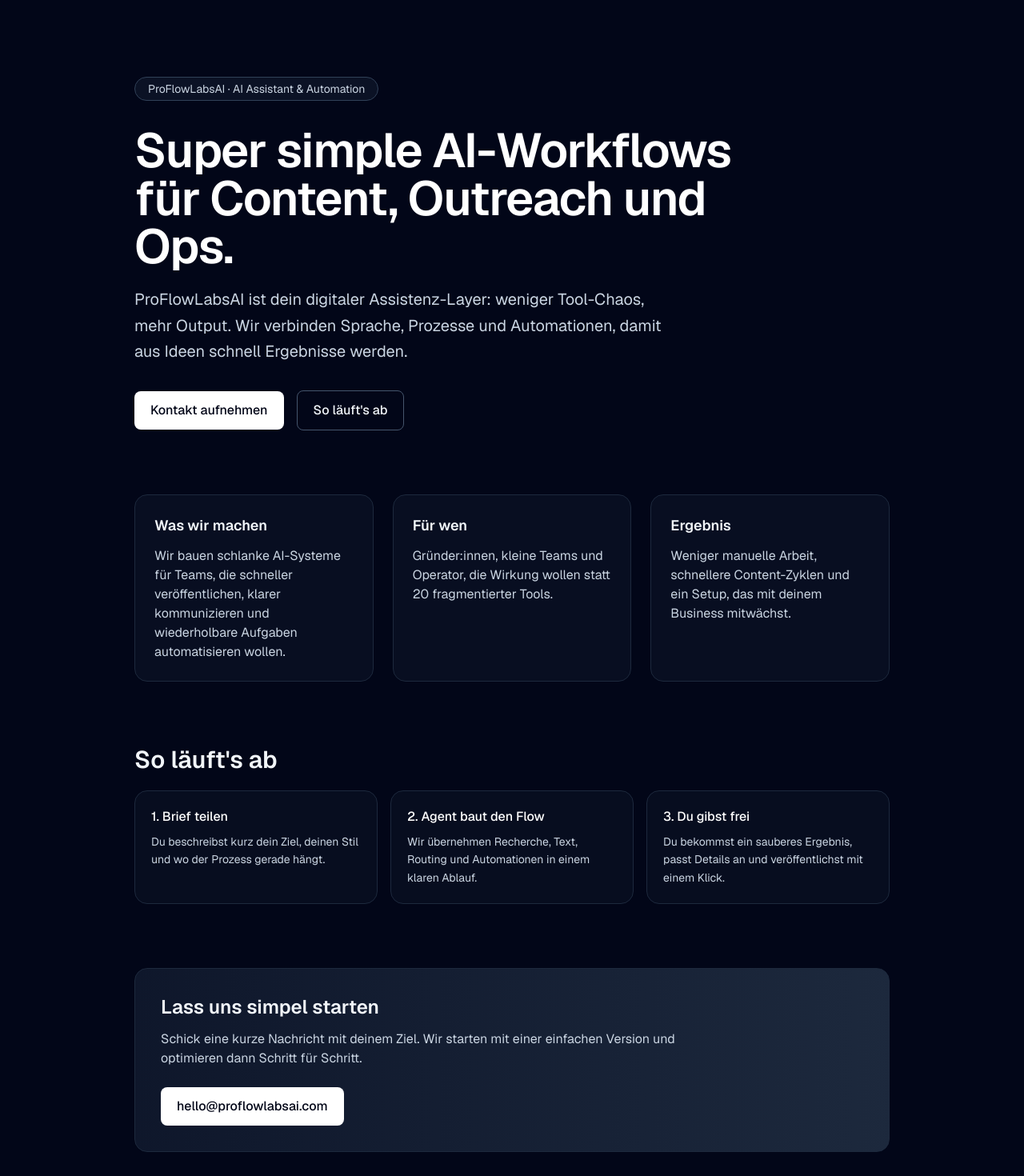
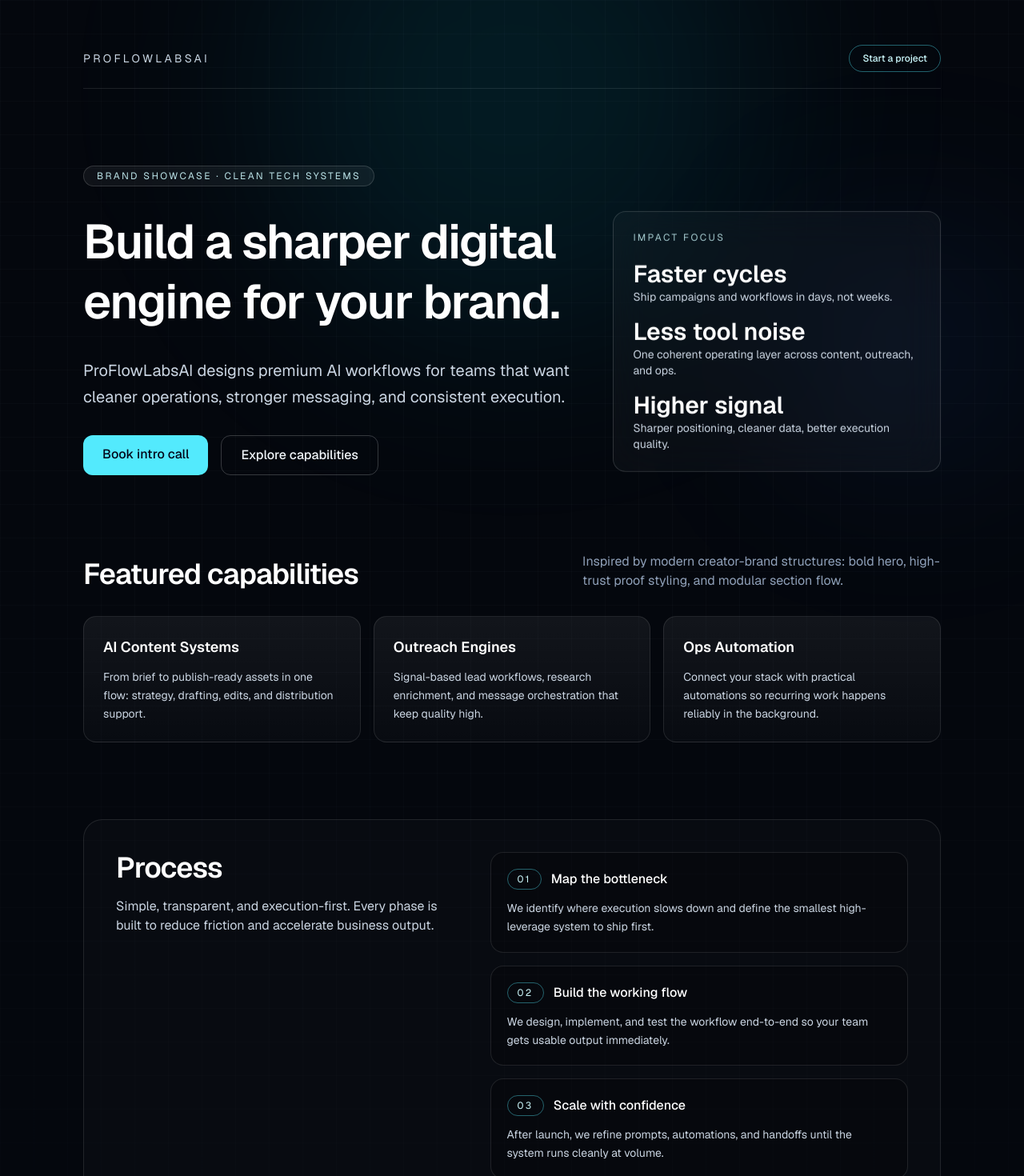
Before and after one commit to proflowlabs-ai/proflowlabsai-web, a Next.js app: page / in a window 1280 px wide. Shown: the top 1470 px of the page at 80% size. Built offline with nearby package versions, Linux system fonts and the light colour scheme.

Commit message:
Redesign homepage into clean tech brand showcase

```diff
--- a/app/globals.css
+++ b/app/globals.css
@@ -1,8 +1,8 @@
 @import "tailwindcss";
 
 :root {
-  --background: #020617;
-  --foreground: #f8fafc;
+  --background: #04070d;
+  --foreground: #f8fbff;
 }
 
 @theme inline {
@@ -19,5 +19,33 @@
   margin: 0;
   background: var(--background);
   color: var(--foreground);
-  font-family: var(--font-geist-sans), Inter, system-ui, sans-serif;
+  font-family: var(--font-geist-sans), "Segoe UI", system-ui, sans-serif;
 }
+
+.hero-grid {
+  background-image:
+    linear-gradient(to right, rgba(148, 163, 184, 0.08) 1px, transparent 1px),
+    linear-gradient(to bottom, rgba(148, 163, 184, 0.08) 1px, transparent 1px);
+  background-size: 42px 42px;
+  mask-image: radial-gradient(circle at top, black 30%, transparent 82%);
+}
+
+.float-card {
+  animation: drift 8s ease-in-out infinite;
+}
+
+@keyframes drift {
+  0%,
+  100% {
+    transform: translateY(0);
+  }
+  50% {
+    transform: translateY(-8px);
+  }
+}
+
+@media (prefers-reduced-motion: reduce) {
+  .float-card {
+    animation: none;
+  }
+}
--- a/app/page.tsx
+++ b/app/page.tsx
@@ -1,111 +1,206 @@
-const steps = [
+const capabilities = [
   {
-    title: "1. Brief teilen",
+    title: "AI Content Systems",
     description:
-      "Du beschreibst kurz dein Ziel, deinen Stil und wo der Prozess gerade hängt.",
+      "From brief to publish-ready assets in one flow: strategy, drafting, edits, and distribution support.",
   },
   {
-    title: "2. Agent baut den Flow",
+    title: "Outreach Engines",
     description:
-      "Wir übernehmen Recherche, Text, Routing und Automationen in einem klaren Ablauf.",
+      "Signal-based lead workflows, research enrichment, and message orchestration that keep quality high.",
   },
   {
-    title: "3. Du gibst frei",
+    title: "Ops Automation",
     description:
-      "Du bekommst ein sauberes Ergebnis, passt Details an und veröffentlichst mit einem Klick.",
+      "Connect your stack with practical automations so recurring work happens reliably in the background.",
   },
+];
+
+const processSteps = [
+  {
+    step: "01",
+    title: "Map the bottleneck",
+    description:
+      "We identify where execution slows down and define the smallest high-leverage system to ship first.",
+  },
+  {
+    step: "02",
+    title: "Build the working flow",
+    description:
+      "We design, implement, and test the workflow end-to-end so your team gets usable output immediately.",
+  },
+  {
+    step: "03",
+    title: "Scale with confidence",
+    description:
+      "After launch, we refine prompts, automations, and handoffs until the system runs cleanly at volume.",
+  },
+];
+
+const principles = [
+  "Clarity over complexity",
+  "Automation with human control",
+  "Fast iteration, measurable outcomes",
+  "Design that communicates trust",
 ];
 
 export default function Home() {
   return (
-    <main className="min-h-screen bg-slate-950 text-slate-100">
-      <div className="mx-auto flex w-full max-w-5xl flex-col gap-20 px-6 py-16 md:px-10 md:py-24">
-        <section className="space-y-8">
-          <span className="inline-flex rounded-full border border-slate-700 bg-slate-900/70 px-4 py-1 text-sm text-slate-300">
-            ProFlowLabsAI · AI Assistant & Automation
-          </span>
+    <main className="relative min-h-screen overflow-x-hidden bg-[#04070d] text-slate-100">
+      <div className="pointer-events-none absolute inset-0 hero-grid opacity-40" />
+      <div className="pointer-events-none absolute -top-48 left-1/2 h-[38rem] w-[38rem] -translate-x-1/2 rounded-full bg-cyan-400/10 blur-[130px]" />
+      <div className="pointer-events-none absolute right-0 top-72 h-72 w-72 rounded-full bg-blue-500/10 blur-[120px]" />
 
-          <div className="space-y-5">
-            <h1 className="max-w-3xl text-4xl font-semibold tracking-tight text-white md:text-6xl">
-              Super simple AI-Workflows für Content, Outreach und Ops.
+      <div className="mx-auto flex w-full max-w-6xl flex-col gap-24 px-6 pb-16 pt-10 md:px-10 md:pt-14">
+        <header className="flex items-center justify-between border-b border-white/10 pb-5">
+          <div className="text-sm tracking-[0.24em] text-slate-300">PROFLOWLABSAI</div>
+          <a
+            href="mailto:hello@proflowlabsai.com"
+            className="rounded-full border border-cyan-300/40 px-4 py-2 text-xs font-medium text-cyan-100 transition hover:border-cyan-200 hover:bg-cyan-300/10"
+          >
+            Start a project
+          </a>
+        </header>
+
+        <section className="relative grid gap-12 lg:grid-cols-[1.2fr_0.8fr] lg:items-end">
+          <div className="space-y-8">
+            <span className="inline-flex rounded-full border border-white/15 bg-white/5 px-4 py-1 text-xs uppercase tracking-[0.2em] text-cyan-100/90">
+              Brand Showcase · Clean Tech Systems
+            </span>
+            <h1 className="max-w-4xl text-balance text-4xl font-semibold leading-tight tracking-tight text-white md:text-6xl">
+              Build a sharper digital engine for your brand.
             </h1>
             <p className="max-w-2xl text-lg leading-relaxed text-slate-300 md:text-xl">
-              ProFlowLabsAI ist dein digitaler Assistenz-Layer: weniger Tool-Chaos,
-              mehr Output. Wir verbinden Sprache, Prozesse und Automationen, damit
-              aus Ideen schnell Ergebnisse werden.
+              ProFlowLabsAI designs premium AI workflows for teams that want cleaner
+              operations, stronger messaging, and consistent execution.
+            </p>
+            <div className="flex flex-wrap gap-4">
+              <a
+                href="mailto:hello@proflowlabsai.com"
+                className="rounded-xl bg-cyan-300 px-6 py-3 font-medium text-slate-950 transition hover:bg-cyan-200"
+              >
+                Book intro call
+              </a>
+              <a
+                href="#capabilities"
+                className="rounded-xl border border-white/20 px-6 py-3 font-medium text-slate-100 transition hover:border-cyan-200/70 hover:bg-white/5"
+              >
+                Explore capabilities
+              </a>
+            </div>
+          </div>
+
+          <div className="float-card rounded-2xl border border-white/15 bg-white/[0.03] p-6 backdrop-blur-xl">
+            <p className="text-xs uppercase tracking-[0.2em] text-cyan-100/80">Impact Focus</p>
+            <div className="mt-5 space-y-4">
+              <div>
+                <p className="text-3xl font-semibold text-white">Faster cycles</p>
+                <p className="text-sm text-slate-300">Ship campaigns and workflows in days, not weeks.</p>
+              </div>
+              <div>
+                <p className="text-3xl font-semibold text-white">Less tool noise</p>
+                <p className="text-sm text-slate-300">One coherent operating layer across content, outreach, and ops.</p>
+              </div>
+              <div>
+                <p className="text-3xl font-semibold text-white">Higher signal</p>
+                <p className="text-sm text-slate-300">Sharper positioning, cleaner data, better execution quality.</p>
+              </div>
+            </div>
+          </div>
+        </section>
+
+        <section id="capabilities" className="space-y-8">
+          <div className="flex items-end justify-between gap-6">
+            <h2 className="text-3xl font-semibold tracking-tight text-white md:text-4xl">
+              Featured capabilities
+            </h2>
+            <p className="max-w-md text-sm text-slate-400 md:text-base">
+              Inspired by modern creator-brand structures: bold hero, high-trust proof styling,
+              and modular section flow.
             </p>
           </div>
 
-          <div className="flex flex-wrap items-center gap-4">
-            <a
-              href="mailto:hello@proflowlabsai.com"
-              className="rounded-lg bg-white px-5 py-3 font-medium text-slate-950 transition hover:bg-slate-200"
-            >
-              Kontakt aufnehmen
-            </a>
-            <a
-              href="#how-it-works"
-              className="rounded-lg border border-slate-600 px-5 py-3 font-medium text-slate-100 transition hover:border-slate-400 hover:bg-slate-900"
-            >
-              So läuft&apos;s ab
-            </a>
-          </div>
-        </section>
-
-        <section className="grid gap-6 md:grid-cols-3">
-          <article className="rounded-2xl border border-slate-800 bg-slate-900/50 p-6">
-            <h2 className="text-lg font-semibold">Was wir machen</h2>
-            <p className="mt-3 text-slate-300">
-              Wir bauen schlanke AI-Systeme für Teams, die schneller veröffentlichen,
-              klarer kommunizieren und wiederholbare Aufgaben automatisieren wollen.
-            </p>
-          </article>
-          <article className="rounded-2xl border border-slate-800 bg-slate-900/50 p-6">
-            <h2 className="text-lg font-semibold">Für wen</h2>
-            <p className="mt-3 text-slate-300">
-              Gründer:innen, kleine Teams und Operator, die Wirkung wollen statt 20
-              fragmentierter Tools.
-            </p>
-          </article>
-          <article className="rounded-2xl border border-slate-800 bg-slate-900/50 p-6">
-            <h2 className="text-lg font-semibold">Ergebnis</h2>
-            <p className="mt-3 text-slate-300">
-              Weniger manuelle Arbeit, schnellere Content-Zyklen und ein Setup, das
-              mit deinem Business mitwächst.
-            </p>
-          </article>
-        </section>
-
-        <section id="how-it-works" className="space-y-5">
-          <h2 className="text-2xl font-semibold md:text-3xl">So läuft&apos;s ab</h2>
           <div className="grid gap-4 md:grid-cols-3">
-            {steps.map((step) => (
+            {capabilities.map((capability) => (
               <article
-                key={step.title}
-                className="rounded-2xl border border-slate-800 bg-slate-900/40 p-5"
+                key={capability.title}
+                className="group rounded-2xl border border-white/10 bg-gradient-to-b from-white/[0.06] to-white/[0.02] p-6 transition duration-300 hover:-translate-y-1 hover:border-cyan-200/40"
               >
-                <h3 className="font-medium text-white">{step.title}</h3>
-                <p className="mt-2 text-sm leading-relaxed text-slate-300">
-                  {step.description}
-                </p>
+                <h3 className="text-lg font-semibold text-white">{capability.title}</h3>
+                <p className="mt-3 text-sm leading-relaxed text-slate-300">{capability.description}</p>
               </article>
             ))}
           </div>
         </section>
 
-        <section className="rounded-2xl border border-slate-800 bg-gradient-to-r from-slate-900 to-slate-800 p-8">
-          <h2 className="text-2xl font-semibold">Lass uns simpel starten</h2>
-          <p className="mt-3 max-w-2xl text-slate-300">
-            Schick eine kurze Nachricht mit deinem Ziel. Wir starten mit einer
-            einfachen Version und optimieren dann Schritt für Schritt.
+        <section className="grid gap-10 rounded-3xl border border-white/10 bg-white/[0.02] p-8 md:p-10 lg:grid-cols-[0.9fr_1.1fr]">
+          <div>
+            <h2 className="text-3xl font-semibold tracking-tight text-white md:text-4xl">Process</h2>
+            <p className="mt-4 max-w-md text-slate-300">
+              Simple, transparent, and execution-first. Every phase is built to reduce friction and
+              accelerate business output.
+            </p>
+          </div>
+
+          <div className="grid gap-4">
+            {processSteps.map((step) => (
+              <article
+                key={step.step}
+                className="rounded-2xl border border-white/10 bg-black/20 p-5 transition hover:border-cyan-300/40"
+              >
+                <div className="flex items-center gap-3">
+                  <span className="rounded-full border border-cyan-300/40 px-3 py-1 text-xs tracking-[0.2em] text-cyan-100">
+                    {step.step}
+                  </span>
+                  <h3 className="font-medium text-white">{step.title}</h3>
+                </div>
+                <p className="mt-3 text-sm leading-relaxed text-slate-300">{step.description}</p>
+              </article>
+            ))}
+          </div>
+        </section>
+
+        <section className="grid gap-8 lg:grid-cols-[1.1fr_0.9fr]">
+          <div>
+            <h2 className="text-3xl font-semibold tracking-tight text-white md:text-4xl">Principles</h2>
+            <p className="mt-4 max-w-xl text-slate-300">
+              We borrow the best from high-end personal-brand websites: clarity in hierarchy,
+              restraint in color, and interaction details that feel polished without slowing performance.
+            </p>
+          </div>
+          <ul className="grid gap-3">
+            {principles.map((principle) => (
+              <li
+                key={principle}
+                className="rounded-xl border border-white/10 bg-white/[0.03] px-5 py-4 text-slate-200"
+              >
+                {principle}
+              </li>
+            ))}
+          </ul>
+        </section>
+
+        <section className="relative overflow-hidden rounded-3xl border border-cyan-200/30 bg-gradient-to-br from-cyan-300/20 via-sky-300/10 to-blue-400/20 p-8 md:p-10">
+          <div className="pointer-events-none absolute -right-12 -top-12 h-44 w-44 rounded-full bg-cyan-200/30 blur-3xl" />
+          <h2 className="max-w-2xl text-3xl font-semibold tracking-tight text-white md:text-4xl">
+            Ready to turn your brand operations into a clean, scalable system?
+          </h2>
+          <p className="mt-4 max-w-2xl text-slate-100/85">
+            Tell us your bottleneck. We&apos;ll propose a practical first build and a roadmap that
+            scales with your team.
           </p>
           <a
             href="mailto:hello@proflowlabsai.com"
-            className="mt-6 inline-block rounded-lg bg-white px-5 py-3 font-medium text-slate-950 transition hover:bg-slate-200"
+            className="mt-7 inline-flex rounded-xl bg-white px-6 py-3 font-medium text-slate-950 transition hover:bg-cyan-50"
           >
             hello@proflowlabsai.com
           </a>
         </section>
+
+        <footer className="flex flex-col gap-4 border-t border-white/10 pt-8 text-sm text-slate-400 sm:flex-row sm:items-center sm:justify-between">
+          <p>© {new Date().getFullYear()} ProFlowLabsAI</p>
+          <p>Single-page brand showcase · clean tech direction</p>
+        </footer>
       </div>
     </main>
   );
```
